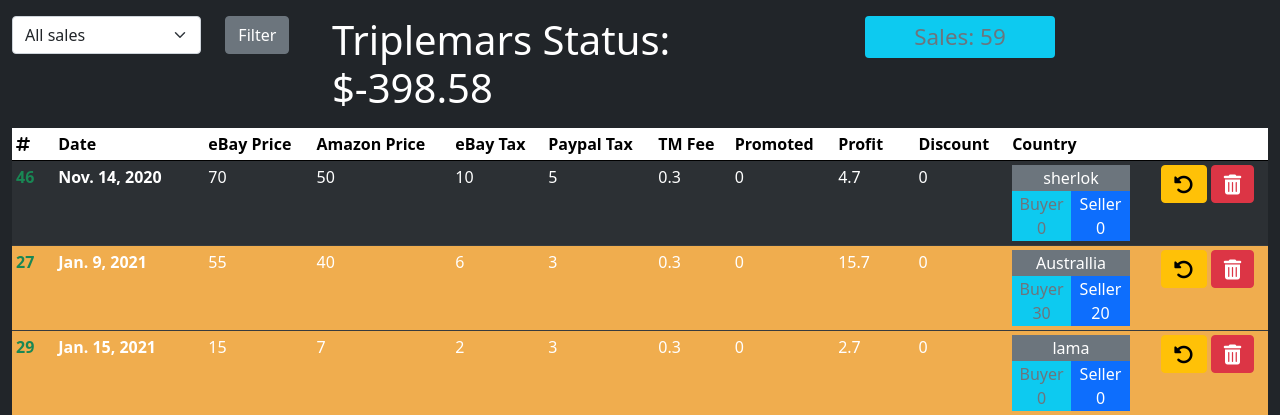
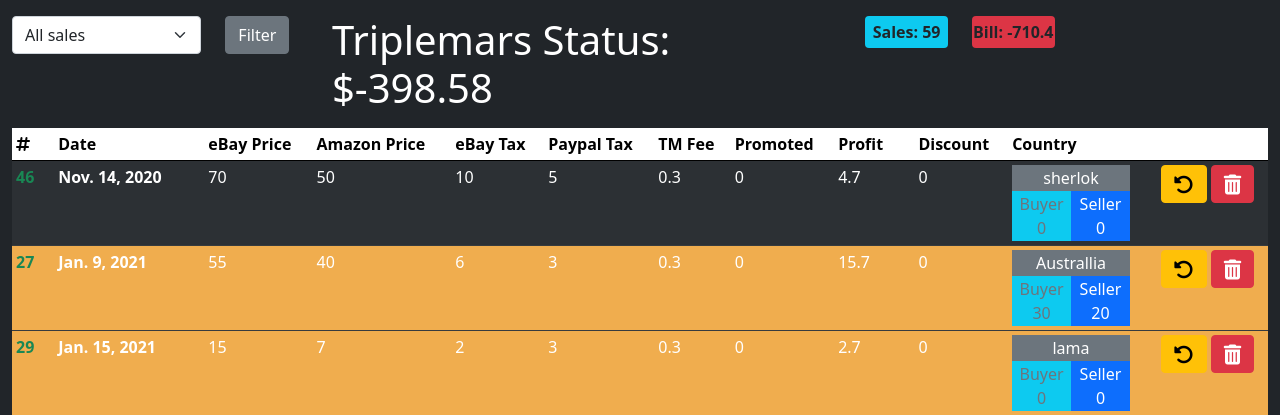
Before and after one commit to d4nieldev/ebaycalculator, a Django app: page /panel in a window 1280 px wide. Shown: the part 70-485 px from the top of the page. Run offline with Django 3.2, Linux system fonts and the light colour scheme; a user stored in the database is signed in; data comes from the database, SQL or seed files in the repository; both versions use the stored data as it was after the commit; some libraries are stand-ins or nearby versions.

Commit message:
added ebay bill

```diff
--- a/static/js/panel.js
+++ b/static/js/panel.js
@@ -1,5 +1,7 @@
 // Globals
 PROFIT_INDEX = 6;
+EBAYTAX_INDEX = 2;
+PROMOTED_INDEX = 5;
 ORIGIN_PARSEFLOAT = parseFloat;
 parseFloat = function(value){
     return Math.round((ORIGIN_PARSEFLOAT(value) + Number.EPSILON) * 100) / 100;
@@ -32,6 +34,12 @@ function sum_sales_table() {
     $(result).each(function(i){
         if (i == PROFIT_INDEX){
             $('#table_sales > tbody:last-child > tr:last').append('<th id="total_sum_profit">'+ parseFloat(this) +'</th>')
+        }
+        else if (i == PROMOTED_INDEX){
+            $('#table_sales > tbody:last-child > tr:last').append('<th id="total_sum_promoted">'+ parseFloat(this) +'</th>')
+        }
+        else if (i == EBAYTAX_INDEX){
+            $('#table_sales > tbody:last-child > tr:last').append('<th id="total_sum_eBay_tax">'+ parseFloat(this) +'</th>')
         }
         else{
             $('#table_sales > tbody:last-child > tr:last').append('<th>'+ parseFloat(this) +'</th>')
@@ -638,6 +646,9 @@ $(document).ready(function(){
 
     $("#sales-count").html("Sales: " + parseFloat($("#table_sales > tbody > tr").length - 1));
 
+    ebay_bill = parseFloat($("#total_sum_eBay_tax").html()) + parseFloat($("#total_sum_promoted").html())
+    $("#ebay-bill").html("Bill: " + -1*ebay_bill);
+
     // editable tables
     $(document).on("dblclick", ".editable", change_editable)
 
--- a/templates/panel.html
+++ b/templates/panel.html
@@ -35,8 +35,11 @@
                 <span class="display-6">Triplemars Status: </span>
                 <span id="div_user_balance" class="display-6">${{ user_balance|roundFloat:2 }}</span>
             </span>
-            <div class="col-2">
-                <div id="sales-count" class="text-center rounded bg-info py-1 text-secondary" style="font-size: 1.4rem"></div>
+            <div class="col-1">
+                <div id="sales-count" class="text-center rounded bg-info py-1 fw-bold text-dark"></div>
+            </div>
+            <div class="col-1">
+                <div id="ebay-bill" class="text-center rounded bg-danger py-1 fw-bold text-dark"></div>
             </div>
         </div>
     </form>
```
Also changed, not shown: db.sqlite3.
